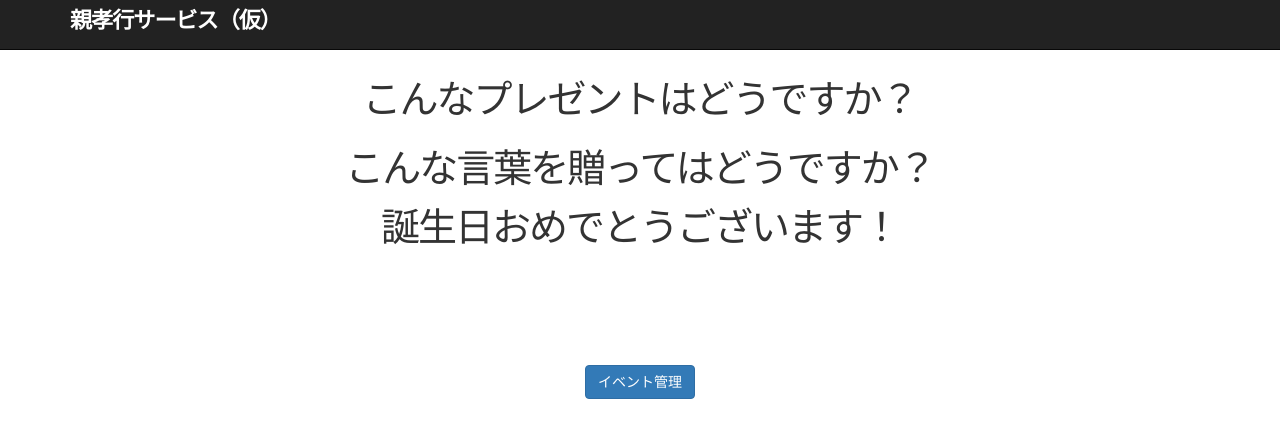
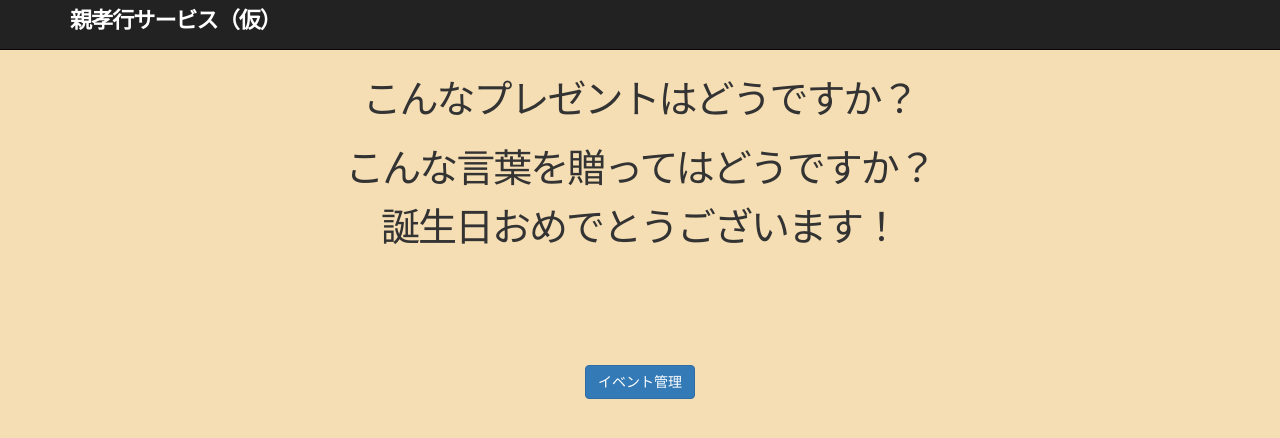
Before and after one commit to KahokuHanten/oyaco, a Rails app: template app/views/welcome/top.html.erb in a window 1280 px wide. Shown: the top 438 px of the page. Run offline with Rails 7, Linux system fonts and the light colour scheme; the template is opened without the code that fills it, so the values that code supplies are empty; style sheets or scripts are compiled from the project's sources; some libraries are stand-ins or nearby versions.

Commit message:
Change background color

```diff
--- a/app/views/welcome/top.html.erb
+++ b/app/views/welcome/top.html.erb
@@ -1,3 +1,10 @@
+<style type="text/css">
+
+body {
+  background-color: #F5DEB3;
+}
+
+</style>
 <div class="center hero-unit">
 <p class="lead">
   <h1>
```
